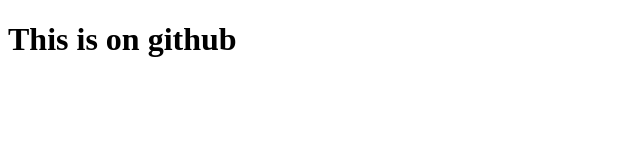
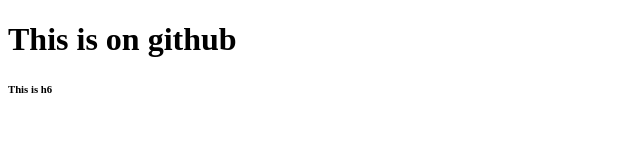
Before and after one commit to basco900/git, a plain HTML site: page index.html in a window 1280 px wide. Shown: the full height of the page, 0-640 px from the left. Drawn offline with Linux system fonts and the light colour scheme.

Commit message:
small changes

```diff
--- a/index.html
+++ b/index.html
@@ -7,5 +7,6 @@
   </head>
   <body>
     <h1>This is on github</h1>
+    <h6>This is h6</h6>
   </body>
 </html>
```
